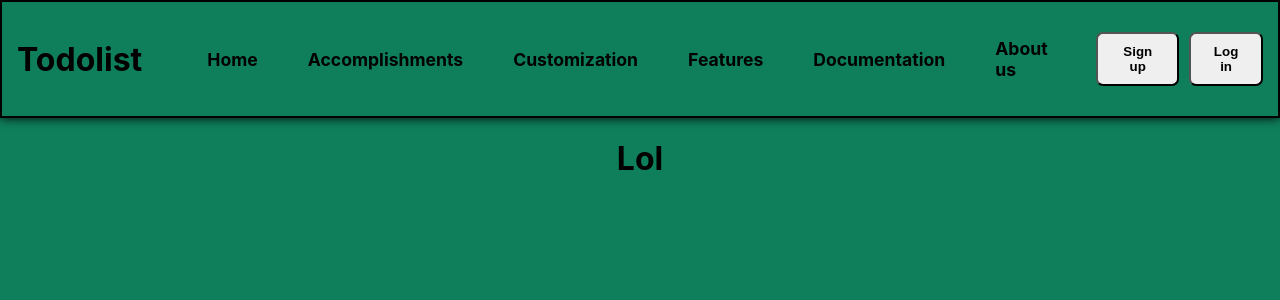
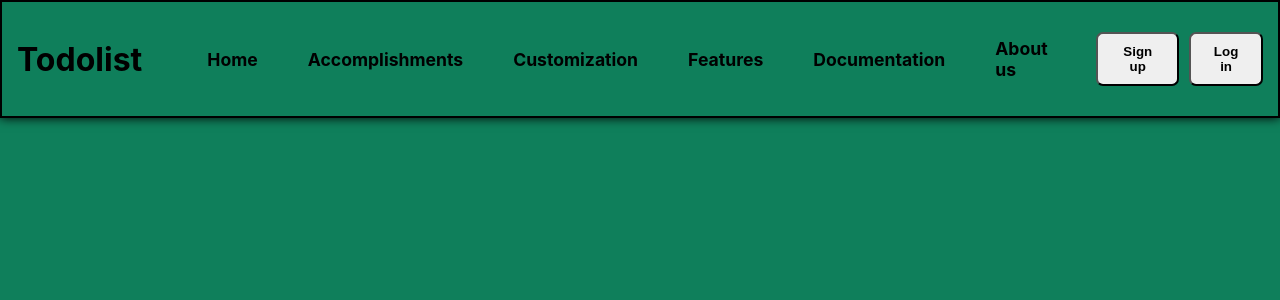
Before and after one commit to KavanMehtaCS/ToDoList-Web, a React (Create React App) app in the folder todolist/: page / in a window 1280 px wide. Shown: the top 300 px of the page. Built offline with nearby package versions, Linux system fonts and the light colour scheme.

Commit message:
Revert "test commit"
This reverts commit bfcbca3ef1eb84e341bf3d7b5c1ac6c728d58782.

```diff
--- a/todolist/src/App.js
+++ b/todolist/src/App.js
@@ -42,8 +42,8 @@ export default function App() {
           <Route path = '/features' element = {<Features />} />
           <Route path = '/documentation' element = {<Documentation />} />
           <Route path = '/aboutus' element = {<AboutUs />} />
+
         </Routes>
-        <h1>Lol</h1>
       </div>
     </div>
   );
```
